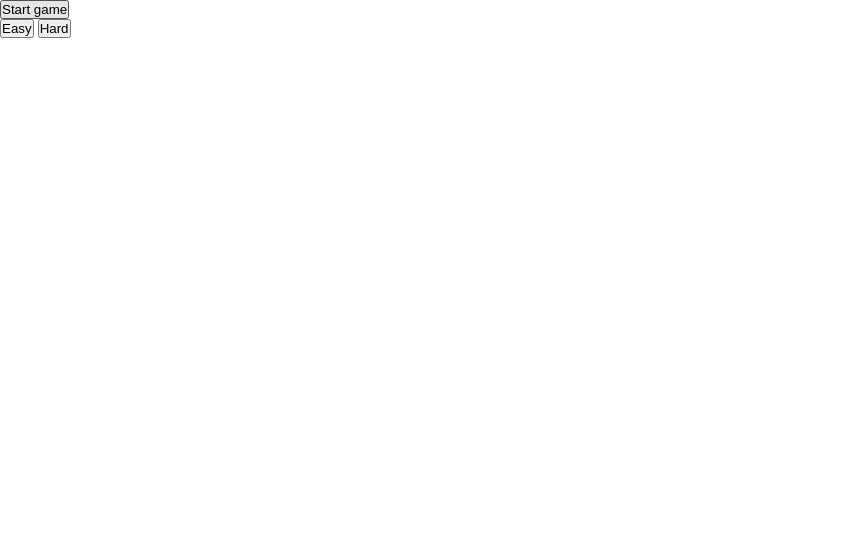
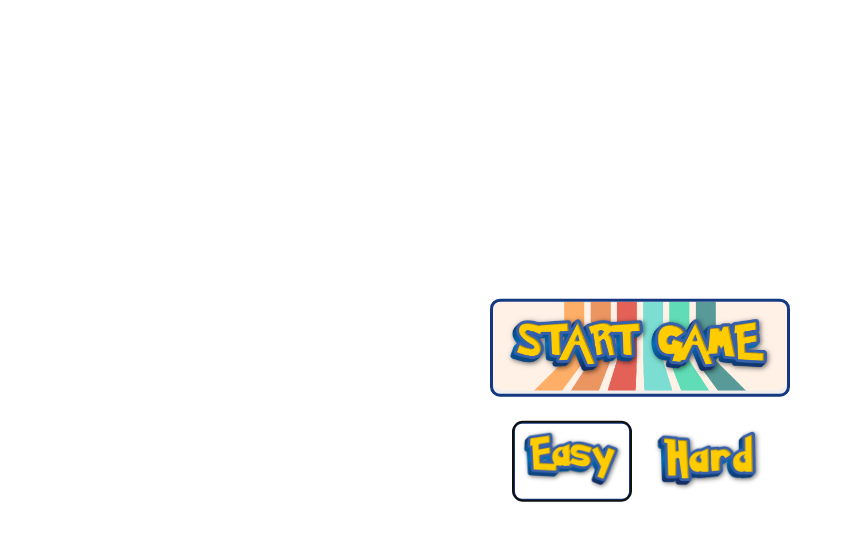
Before and after one commit to alessiavozzo/pokematch-memory-game, a plain HTML site: page index.html in a window 1280 px wide. Shown: the whole page, without its empty margins (0-853 px from the left). Drawn offline with Linux system fonts and the light colour scheme.

Commit message:
add start page css

```diff
--- a/assets/css/style.css
+++ b/assets/css/style.css
@@ -27,6 +27,10 @@ body {
         align-items: center;
         border-radius: 10px;
         transition: transform 1s;
+
+        &:hover {
+            cursor: pointer;
+        }
 
         img {
             width: 100%;
@@ -64,3 +68,62 @@ body {
         width: calc(((100% / 12) * 2) - 10px);
     }
 }
+
+#start {
+    position: absolute;
+    top: 50%;
+    transform: translateY(-50%);
+    width: 100%;
+    display: flex;
+    flex-direction: column;
+    justify-content: center;
+    align-items: center;
+
+    #start-btn {
+        width: 300px;
+        border: 3px solid #143980;
+        border-radius: 10px;
+        margin-bottom: 1.5rem;
+
+        &:hover {
+            cursor: pointer;
+            box-shadow: 0 0 8px 5px #143980;
+            border: 3px solid white;
+        }
+
+        img {
+            width: 100%;
+            height: 100%;
+            object-fit: contain;
+            border-radius: 10px;
+        }
+    }
+
+    #difficulty {
+        display: flex;
+        gap: 1rem;
+        justify-content: center;
+        align-items: center;
+        width: 100%;
+
+        .easy,
+        .hard {
+            width: 120px;
+            border-radius: 10px;
+            border: none;
+            background-color: white;
+
+            &:hover,
+            &:focus {
+                cursor: pointer;
+                border: 3px solid #143980;
+            }
+
+            img {
+                width: 100%;
+                height: 100%;
+                object-fit: contain;
+            }
+        }
+    }
+}
--- a/assets/js/main.js
+++ b/assets/js/main.js
@@ -1,8 +1,10 @@
 /* get dom elements */
 const board = document.getElementById('board');
 const errorsCounter = document.getElementById('errors-counter');
-const startBtn = document.getElementById('startBtn');
+const startBtn = document.getElementById('start-btn');
 const difficultyButtons = document.querySelectorAll('.difficulty-btn');
+
+const startPage = document.getElementById('start');
 
 /* cards array */
 const easyCards = ['pikachu', 'bulbasaur', 'squirtle', 'charmender', 'jigglypuff', 'gastly'];
@@ -139,8 +141,9 @@ function setDifficulty() {
     })
 }
 
-//on click, start game: clean the board, shuffle cards, init errors counter to 0
+//on click, start game: clean the board, assign cards, shuffle cards, init errors counter to 0
 function startGame() {
+    startPage.style.display = "none";
     board.innerHTML = '';
     shuffledCards = [];
 
@@ -160,6 +163,7 @@ function startGame() {
     errorsCounter.innerText = `Errors: ${errors}`;
 }
 
+//on page load
 document.addEventListener('DOMContentLoaded', () => {
     setDifficulty();
     startBtn.addEventListener('click', startGame);
--- a/index.html
+++ b/index.html
@@ -11,11 +11,19 @@
 
 <body>
 
-    <button type="button" id="startBtn">Start game</button>
+    <div id="start">
+        <button type="button" id="start-btn">
+            <img src="./assets/img/start.png" alt="start game button">
+        </button>
 
-    <div id="difficulty">
-        <button type="button" class="difficulty-btn" data-difficulty="easy">Easy</button>
-        <button type="button" class="difficulty-btn" data-difficulty="hard">Hard</button>
+        <div id="difficulty">
+            <button type="button" class="difficulty-btn easy" autofocus data-difficulty="easy">
+                <img src="./assets/img/easy.png" alt="easy">
+            </button>
+            <button type="button" class="difficulty-btn hard" data-difficulty="hard">
+                <img src="./assets/img/hard.png" alt="hard">
+            </button>
+        </div>
     </div>
 
     <div id="board"></div>
```
Also changed, not shown: assets/img/easy.png (added), assets/img/hard.png (added), assets/img/start.png (added).
